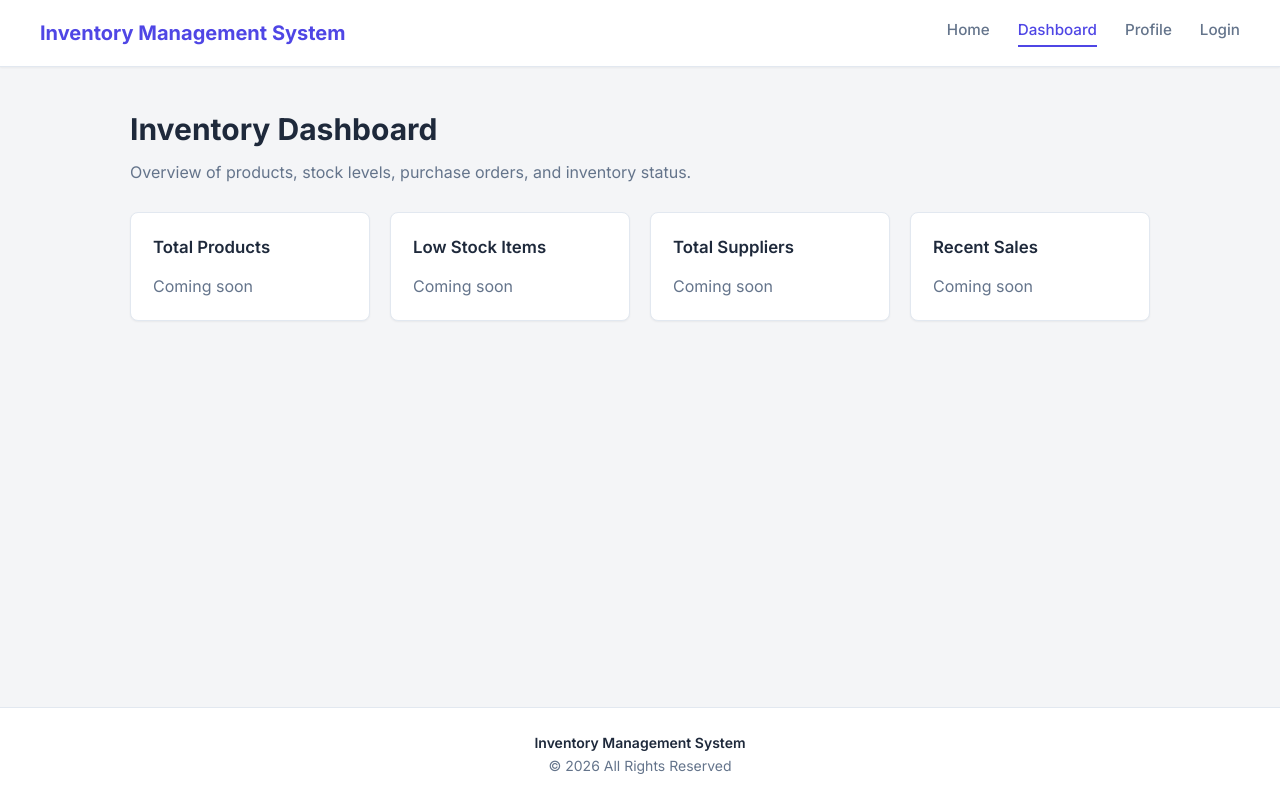
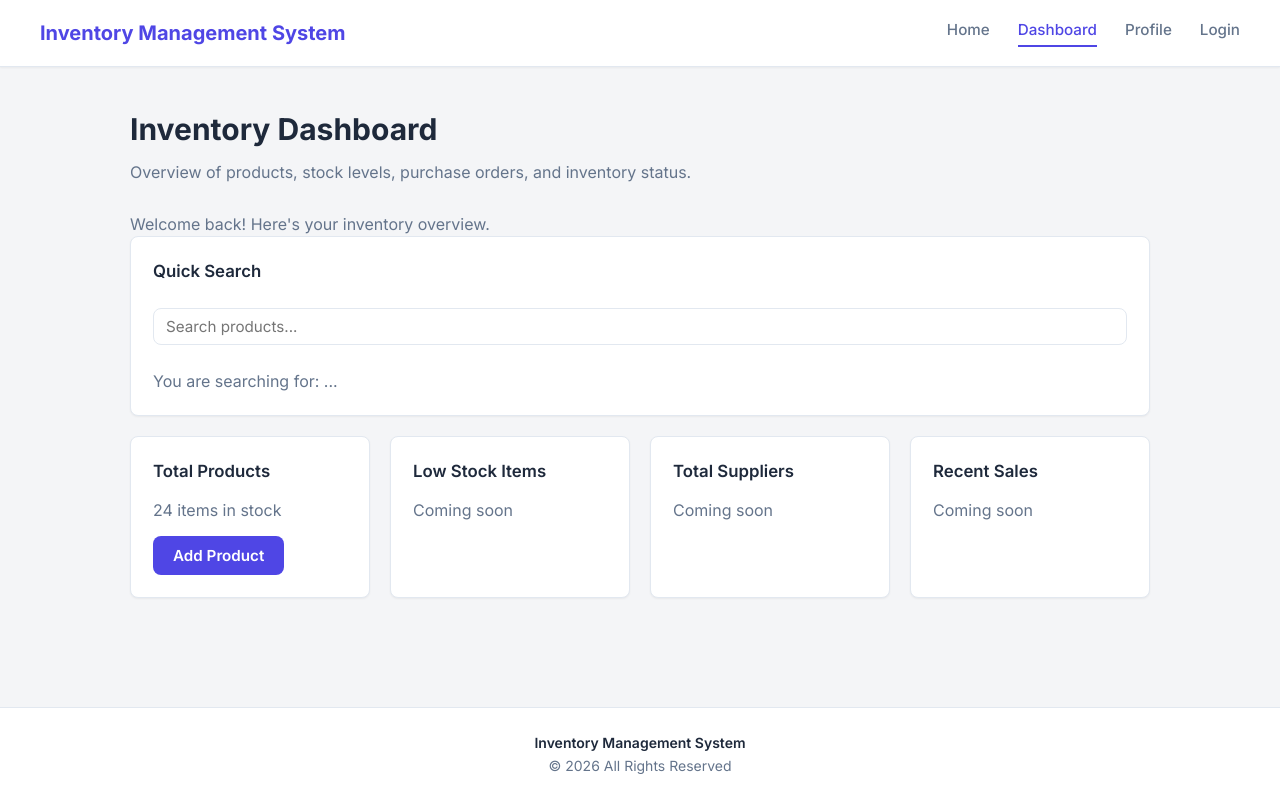
Before and after one commit to aniket0807/project_brief_05, a React (Vite) app in the folder client/: page /dashboard in a window 1280 px wide. Built offline with nearby package versions, Linux system fonts and the light colour scheme.

Commit message:
Sprint 9

```diff
--- /dev/null
+++ b/client/src/components/ui/WelcomeBanner.jsx
@@ -0,0 +1,10 @@
+function WelcomeBanner({ userName, projectName }) {
+  return (
+    <div className="card">
+      <h3>Welcome, {userName} 👋</h3>
+      <p>You are viewing the {projectName} dashboard.</p>
+    </div>
+  );
+}
+
+export default WelcomeBanner;
--- a/client/src/pages/Dashboard/Dashboard.jsx
+++ b/client/src/pages/Dashboard/Dashboard.jsx
@@ -1,15 +1,47 @@
+import { useState } from "react";
 import PageTitle from "../../components/ui/PageTitle";
 import Card from "../../components/ui/Card";
+import Button from "../../components/ui/Button";
 
 function Dashboard() {
+  const [productCount, setProductCount] = useState(24);
+  const [searchTerm, setSearchTerm] = useState("");
+  const isLoggedIn = true; // temporary, will come from auth in a later sprint
+
+  const handleAddProduct = () => {
+    setProductCount(productCount + 1);
+  };
+
   return (
     <section>
       <PageTitle
         title="Inventory Dashboard"
         subtitle="Overview of products, stock levels, purchase orders, and inventory status."
       />
+
+      {/* Conditional Rendering */}
+      {isLoggedIn ? (
+        <p>Welcome back! Here's your inventory overview.</p>
+      ) : (
+        <p>Please log in to view your dashboard.</p>
+      )}
+
+      {/* Basic input capturing state as the user types */}
+      <div className="card">
+        <h3>Quick Search</h3>
+        <input
+          type="text"
+          placeholder="Search products..."
+          value={searchTerm}
+          onChange={(e) => setSearchTerm(e.target.value)}
+        />
+        <p>You are searching for: {searchTerm || "..."}</p>
+      </div>
+
       <div className="card-grid">
-        <Card title="Total Products" description="Coming soon" />
+        <Card title="Total Products" description={`${productCount} items in stock`}>
+          <Button onClick={handleAddProduct}>Add Product</Button>
+        </Card>
         <Card title="Low Stock Items" description="Coming soon" />
         <Card title="Total Suppliers" description="Coming soon" />
         <Card title="Recent Sales" description="Coming soon" />
--- a/client/src/pages/Home/Home.jsx
+++ b/client/src/pages/Home/Home.jsx
@@ -1,6 +1,7 @@
 import PageTitle from "../../components/ui/PageTitle";
 import Card from "../../components/ui/Card";
 import Button from "../../components/ui/Button";
+import WelcomeBanner from "../../components/ui/WelcomeBanner";
 
 function Home() {
   return (
@@ -9,6 +10,9 @@ function Home() {
         title="Inventory Management System"
         subtitle="Welcome to the inventory management system for managing products, stock, suppliers, and purchase orders."
       />
+
+      <WelcomeBanner userName="Aniket" projectName="Inventory Management System" />
+
       <Card title="Get Started" description="Log in to access your dashboard.">
         <Button onClick={() => alert("Navigate to Login")}>Login</Button>
       </Card>
--- a/client/src/styles/components.css
+++ b/client/src/styles/components.css
@@ -34,3 +34,13 @@
 .card .btn {
   align-self: flex-start;
 }
+
+input[type="text"] {
+  width: 100%;
+  padding: 8px 12px;
+  margin: 10px 0;
+  border: 1px solid var(--border-color);
+  border-radius: var(--radius);
+  font-family: inherit;
+  font-size: 0.95rem;
+}
```
